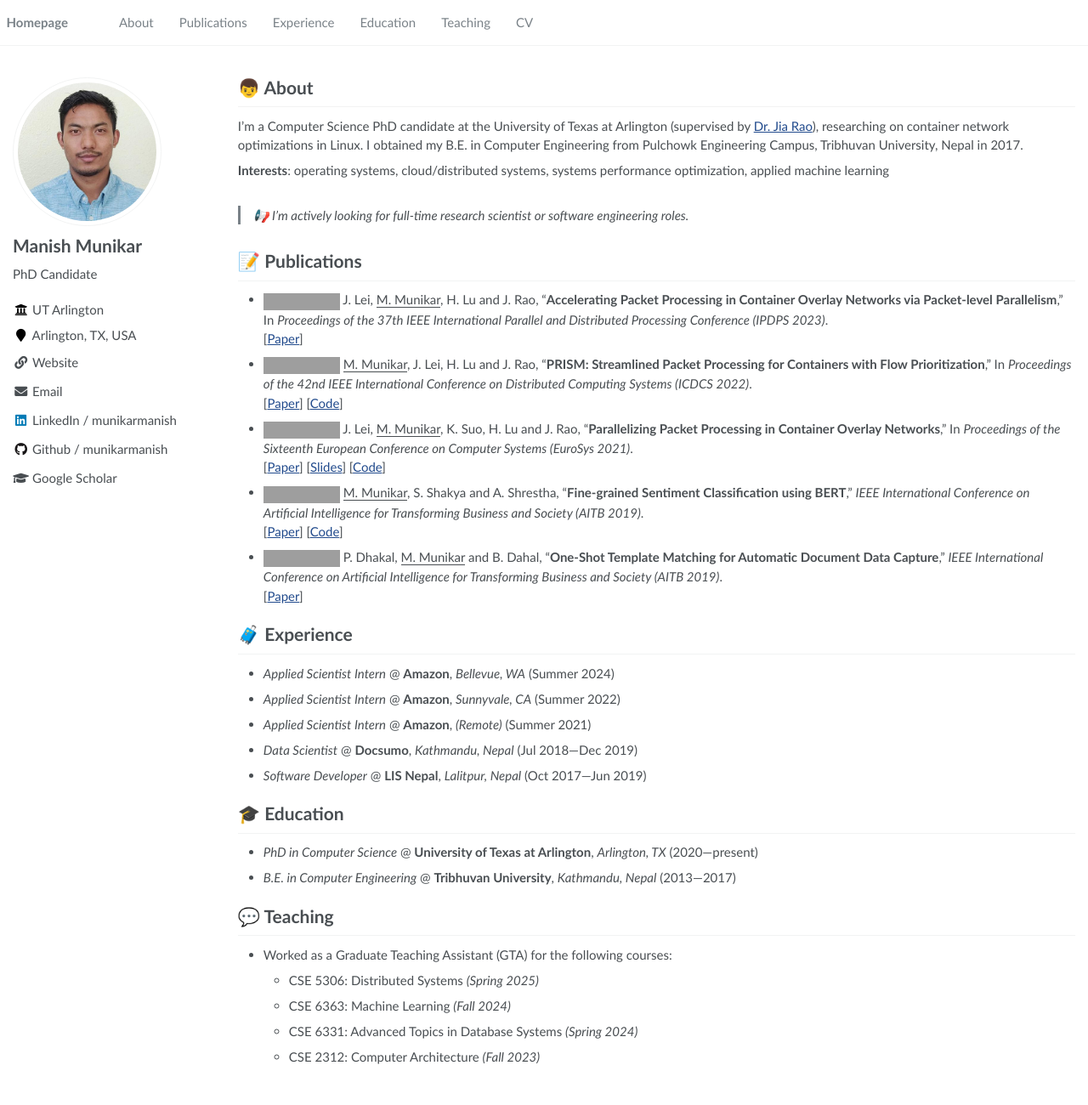
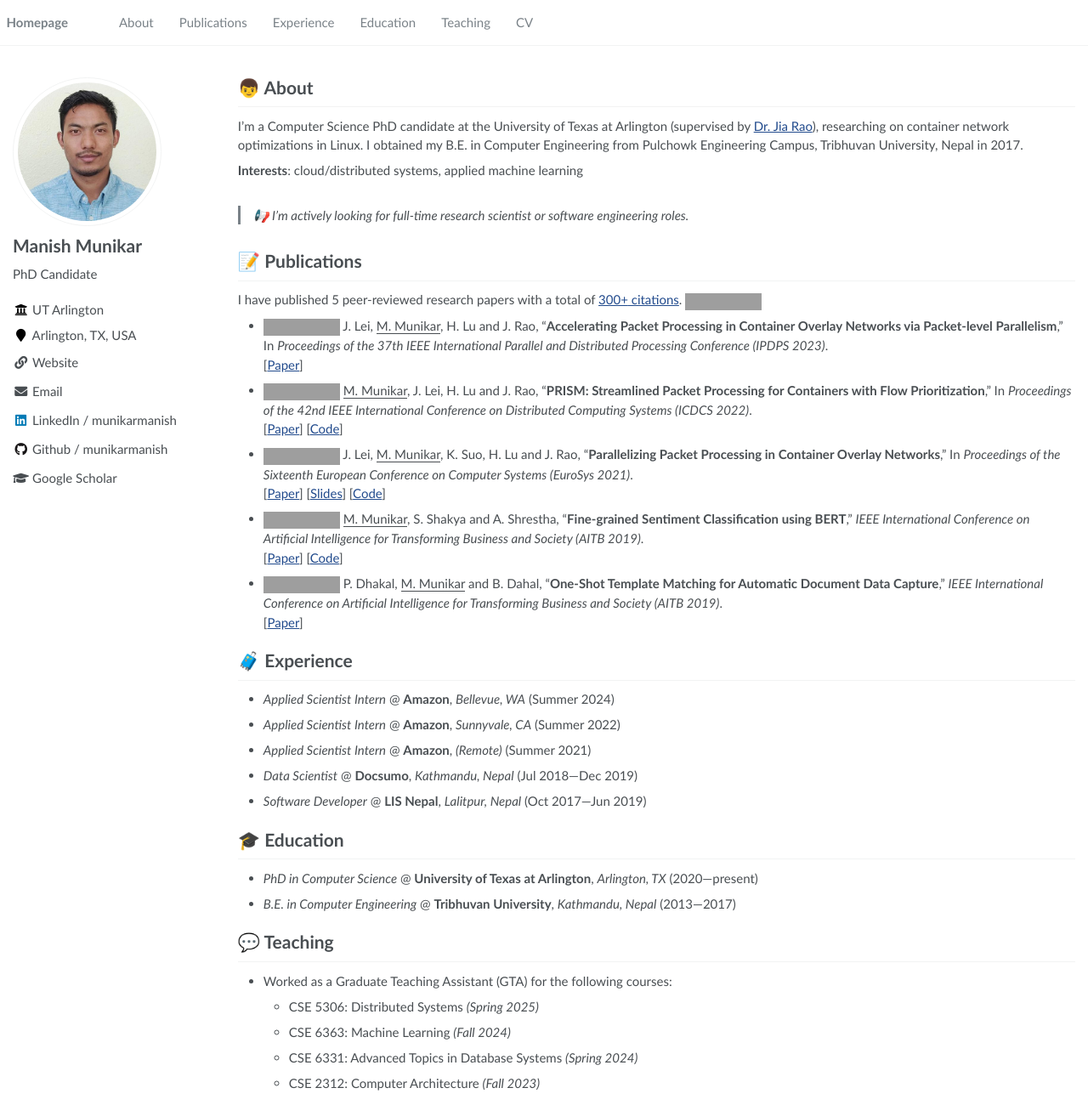
Before and after one commit to munikarmanish/munikarmanish.github.io, a Jekyll site: the page built from _pages/about.md, in a window 1280 px wide and 1300 px high. Shown: the whole window at 85% size. Built offline with Jekyll 4.4.1, drawn with Linux system fonts in a browser that asks for light colours; grey boxes are pictures that could not be loaded.

Commit message:
added google scholar citations in homepage

```diff
--- a/_pages/about.md
+++ b/_pages/about.md
@@ -22,13 +22,17 @@ I'm a Computer Science PhD candidate at the University of Texas at Arlington
 (supervised by [Dr. Jia Rao](https://ranger.uta.edu/~jrao)),
 researching on container network optimizations in Linux.
 I obtained my B.E. in Computer Engineering from Pulchowk Engineering Campus, Tribhuvan University, Nepal in 2017.
-<!--I am actively seeking a research scientist or software engineering role.-->
 
-**Interests**: operating systems, cloud/distributed systems, systems performance optimization, applied machine learning
+
+**Interests**: cloud/distributed systems, applied machine learning
 
 > 📢 I'm actively looking for full-time research scientist or software engineering roles.
 
 # 📝 Publications
+
+I have published 5 peer-reviewed research papers with a total of
+<a href='https://scholar.google.com/citations?user=T2XIlhwAAAAJ'><span id='total_cit'>300+</span> citations</a>.
+<a href='https://scholar.google.com/citations?user=T2XIlhwAAAAJ'><img src="https://img.shields.io/endpoint?url={{ url | url_encode }}&logo=Google%20Scholar&labelColor=f6f6f6&color=9cf&label=Citations"></a>
 
 - ![image](https://img.shields.io/badge/IPDPS-2023-blue?style=flat-square)
   J. Lei, <u>M. Munikar</u>, H. Lu and J. Rao,
```
